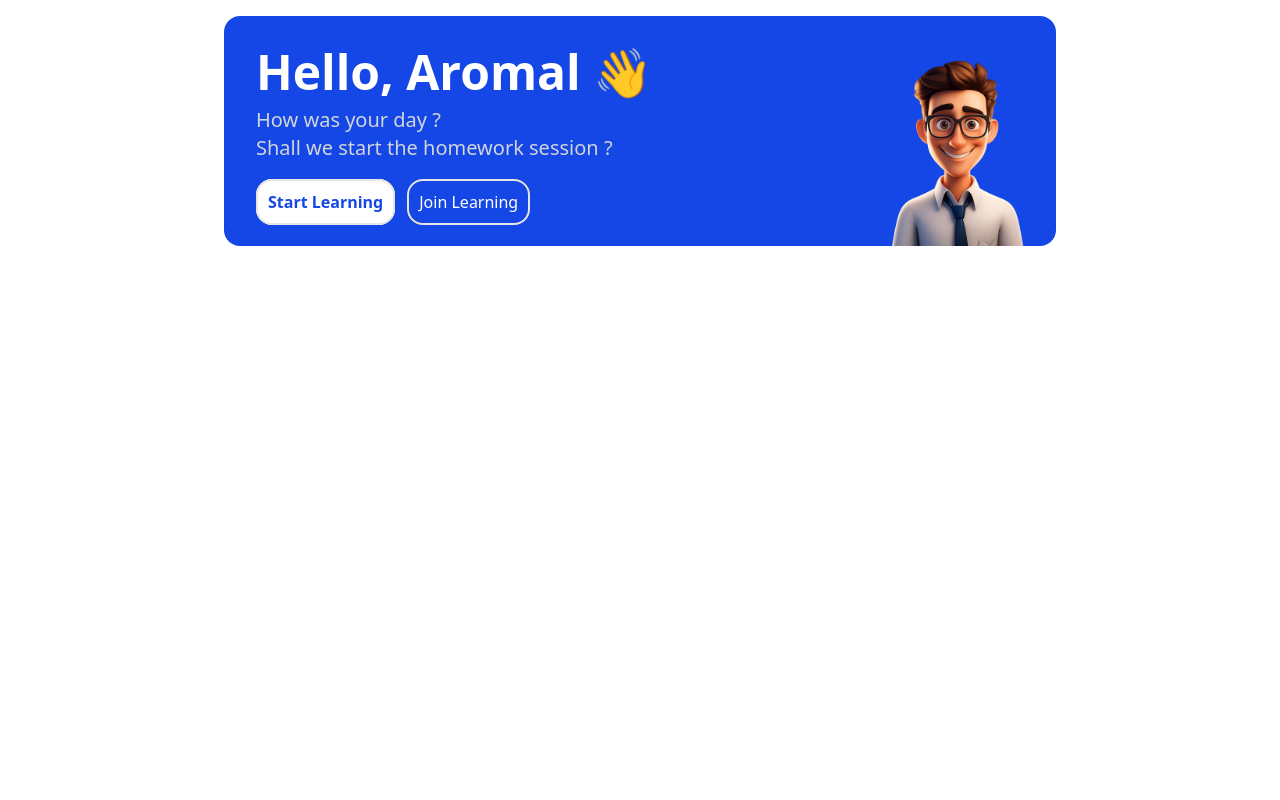
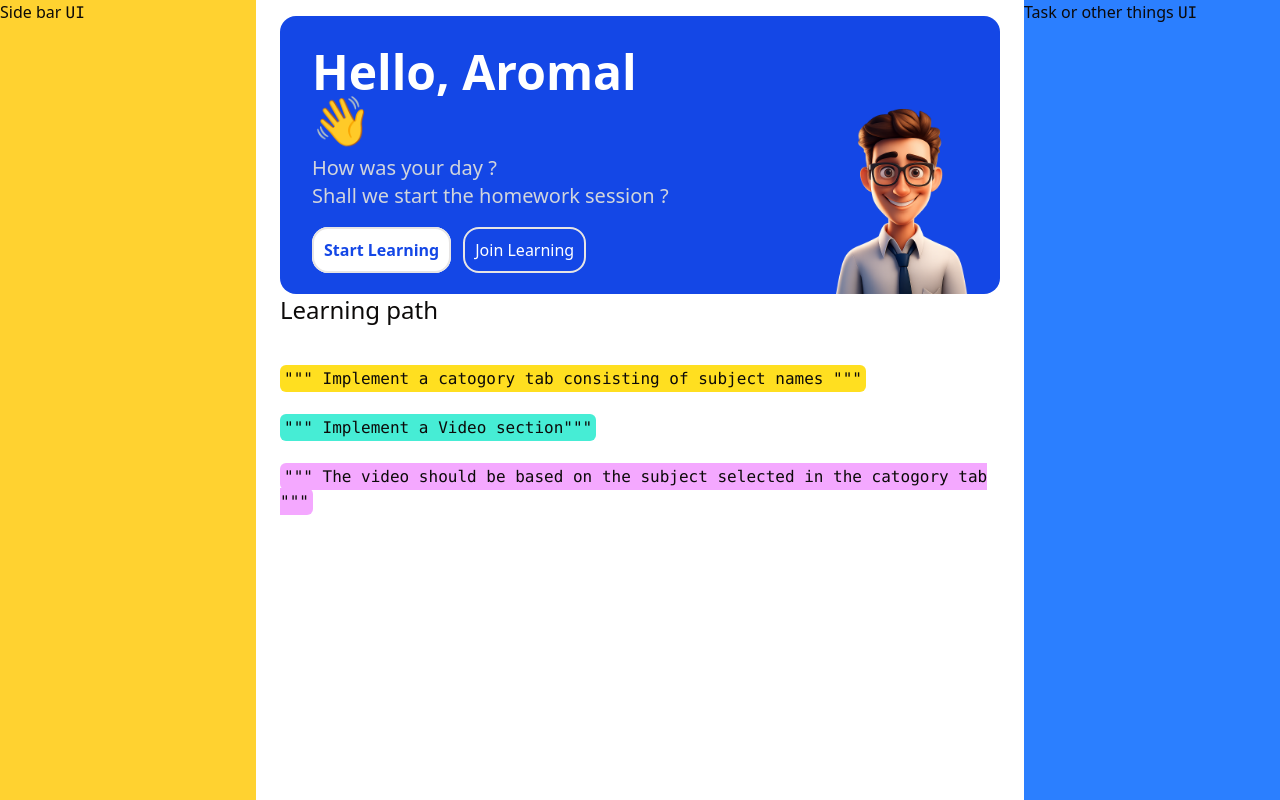
Before and after one commit to masterdevsabith/studbud, a Next.js app: page /dashboard in a window 1280 px wide. Built offline with nearby package versions, Linux system fonts and the light colour scheme.

Commit message:
*Changed folder structure
* Added some navigating features in /

*Added some grid

```diff
--- a/app/dashboard/layout.tsx
+++ b/app/dashboard/layout.tsx
@@ -3,7 +3,7 @@ import { ReactNode } from "react";
 export default function DashboardLayout({ children }: { children: ReactNode }) {
   return (
     <div className="flex min-h-screen">
-      <main className="flex-1 p-4">{children}</main>
+      <main className="flex-1">{children}</main>
     </div>
   );
 }
--- a/app/dashboard/page.tsx
+++ b/app/dashboard/page.tsx
@@ -1,5 +1,19 @@
-import GreetingCard from "./widgets/GreetingsCard";
+import MainSection from "./widgets/MainSection";
+import Sidebar from "./widgets/Sidebar";
+import Task from "./widgets/Task";
 
 export default function DashboardPage() {
-  return <GreetingCard />;
+  return (
+    <main className="flex h-screen w-full p-0 m-0 overflow-y-hidden">
+      <div className="w-1/5">
+        <Sidebar />
+      </div>
+      <div className="w-3/5">
+        <MainSection />
+      </div>
+      <div className="w-1/5 bg-gray-50">
+        <Task />
+      </div>
+    </main>
+  );
 }
--- a/app/dashboard/widgets/GreetingsCard.tsx
+++ b/app/dashboard/widgets/GreetingsCard.tsx
@@ -4,8 +4,8 @@ import Image from "next/image";
 export default function DashboardScreenPage() {
   return (
     <>
-      <section className="dashboard-main w-full flex items-center justify-center">
-        <div className="dashboard-greetings w-4/6 bg-blue-700 p-8 rounded-2xl relative overflow-hidden">
+      <section className="dashboard-main flex items-center justify-center ">
+        <div className="dashboard-greetings w-6/6 bg-blue-700 p-8 rounded-2xl relative overflow-hidden">
           <div className="z-10 max-w-[60%]">
             <h2 className="font-extrabold text-white text-5xl mb-2.5">
               Hello, Aromal 👋
--- a/app/dashboard/widgets/Learnings.tsx
+++ b/app/dashboard/widgets/Learnings.tsx
@@ -1,3 +1,23 @@
 export default function Learning() {
-  return <h4>Edit this bro</h4>;
+  return (
+    <section>
+      <div>
+        <h2 className="text-left text-2xl pb-10">Learning path</h2>
+        <code className="bg-yellow-300 p-1 rounded-sm">
+          """ Implement a catogory tab consisting of subject names """
+        </code>
+        <br />
+        <br />
+        <code className="bg-teal-300 p-1 rounded-sm">
+          """ Implement a Video section"""
+        </code>
+        <br />
+        <br />
+        <code className="bg-fuchsia-300 p-1 rounded-sm">
+          """ The video should be based on the subject selected in the catogory
+          tab """
+        </code>
+      </div>
+    </section>
+  );
 }
--- /dev/null
+++ b/app/dashboard/widgets/MainSection.tsx
@@ -0,0 +1,11 @@
+import GreetingCard from "./GreetingsCard";
+import Learning from "./Learnings";
+
+export default function MainSection() {
+  return (
+    <div className="px-6 pt-4">
+      <GreetingCard />
+      <Learning />
+    </div>
+  );
+}
--- a/app/dashboard/widgets/Sidebar.tsx
+++ b/app/dashboard/widgets/Sidebar.tsx
@@ -0,0 +1,12 @@
+export default function Sidebar() {
+  return (
+    <section className="h-screen bg-amber-300 p-0">
+      <div>
+        <h3>
+          {" "}
+          Side bar <code>UI</code>
+        </h3>
+      </div>
+    </section>
+  );
+}
--- /dev/null
+++ b/app/dashboard/widgets/Task.tsx
@@ -0,0 +1,11 @@
+export default function Task() {
+  return (
+    <section className="h-dvh bg-blue-500">
+      <div>
+        <h3>
+          Task or other things <code>UI</code>
+        </h3>
+      </div>
+    </section>
+  );
+}
--- a/app/page.tsx
+++ b/app/page.tsx
@@ -1,6 +1,8 @@
 "use client";
 
 export default function Home() {
+
+
   const handleNavigate = () => {
     window.open("/dashboard", "_self");
   };
```
